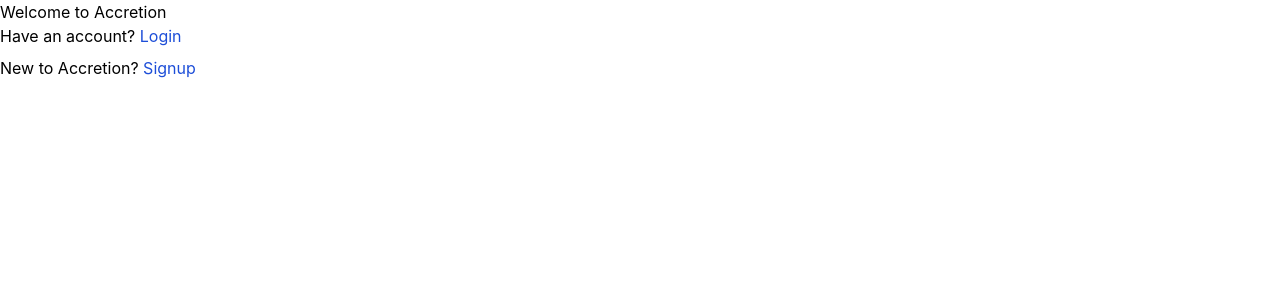
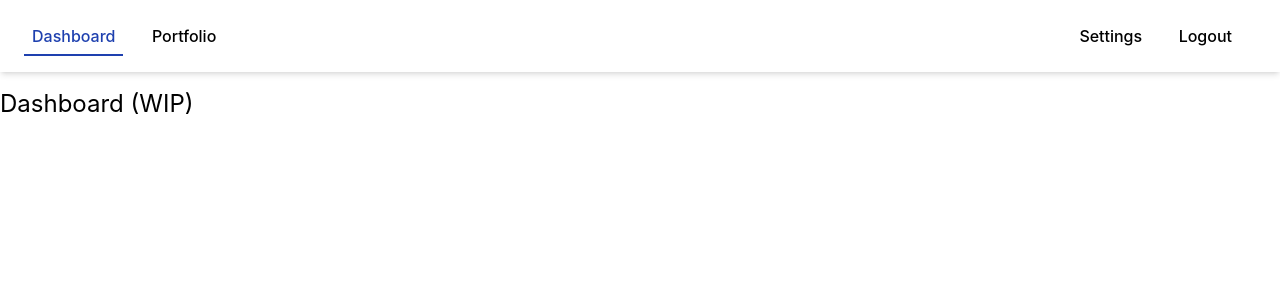
Before and after one commit to isgrove/accretion, a Django app: page /dashboard/ in a window 1280 px wide. Shown: the top 300 px of the page. Run offline with Django 3.2, Linux system fonts and the light colour scheme; some libraries are stand-ins or nearby versions.

Commit message:
Created portfolio and dashboard view

```diff
--- a/accretion/accretion/templates/base.html
+++ b/accretion/accretion/templates/base.html
@@ -7,12 +7,14 @@
     <meta charset="UTF-8">
     <meta http-equiv="X-UA-Compatible" content="IE=edge">
     <meta name="viewport" content="width=device-width, initial-scale=1.0">
-    <title>{% block title%} {% endblock %}</title>
+    <title>{% block title%}Home{% endblock %} | Accretion</title>
     {% tailwind_css %}
     <link rel="stylesheet" href="{% static 'css/main.css' %}">
 </head>
 
 <body>
+    {% block navigation %}
+    {% endblock %}
     <div class="container">
         {% if messages %}
             {% for message in messages%}
--- a/accretion/accretion/templates/includes/home_marketing.html
+++ /dev/null
@@ -1,3 +0,0 @@
-<h1>Welcome to Accretion</h1>
-<p class="mb-2">Have an account? <a class="text-blue-700" href="{% url 'app:login' %}">Login</a></p>
-<p class="mb-2">New to Accretion? <a class="text-blue-700" href="{% url 'app:signup' %}">Signup</a></p>
--- a/accretion/accretion/templates/includes/navigation_app.html
+++ b/accretion/accretion/templates/includes/navigation_app.html
@@ -3,12 +3,12 @@
         <div class="grid grid-cols-2">
             <div>
                 <a class="font-medium text-black mr-4 px-2 py-2 no-underline hover:text-blue-800 hover:bg-blue-100 transition-all
-            {% if request.path == '/dashboard' %}border-0 border-b-2 border-blue-800 border-solid text-blue-800 hover:rounded hover:border-b-0
+            {% if request.path == '/dashboard/' %}border-0 border-b-2 border-blue-800 border-solid text-blue-800 hover:rounded hover:border-b-0
             {% else %} rounded {% endif %}" href="{% url 'app:home' %}">Dashboard</a>
 
                 <a class="font-medium text-black mr-4 px-2 py-2 no-underline hover:text-blue-800 hover:bg-blue-100 transition-all
-            {% if request.path == '/' %}border-0 border-b-2 border-blue-800 border-solid text-blue-800 hover:rounded hover:border-b-0
-            {% else %} rounded {% endif %}" href="{% url 'app:home' %}">Portfolio</a>
+            {% if request.path == '/portfolio/' %}border-0 border-b-2 border-blue-800 border-solid text-blue-800 hover:rounded hover:border-b-0
+            {% else %} rounded {% endif %}" href="{% url 'app:portfolio' %}">Portfolio</a>
             </div>
             <div class="mr-0 ml-auto">
                 <a class="font-medium text-black mr-4 px-2 py-2 no-underline hover:text-blue-800 hover:bg-blue-100 transition-all
--- a/accretion/accretion/templates/includes/no_trade_data.html
+++ b/accretion/accretion/templates/includes/no_trade_data.html
@@ -1,5 +1,5 @@
 <div class="mt-16 text-center mx-auto py-8 px-8 w-2/4 bg-gray-100 rounded-lg">
     <h3 class="mb-4">Keep track of your portfolio</h3>
-    <p class="mb-4 text-gray-700">You haven't added any trade data but once you do you will be able to get insights on your portfolio.</p>
+    <p class="mb-4 text-gray-700">You haven't added any trade data but once you do you will be able to get insights on your stock portfolio.</p>
     <a class="font-medium text-white px-4 py-2 no-underline bg-blue-800 rounded inline-block transition-all hover:bg-blue-700" href="{% url 'app:upload' %}">Add trade data</a>
 </div>
--- /dev/null
+++ b/accretion/app/templates/app/dashboard.html
@@ -0,0 +1,11 @@
+{% extends 'base.html' %}
+
+{% block title %}Dashboard{% endblock %}
+
+{% block navigation %}{% include "includes/navigation_app.html" %}{% endblock %}
+
+{% block content %}
+    <div class="container">
+        <h1 class="text-2xl">Dashboard (WIP)</h1>
+    </div>
+{% endblock %}
--- a/accretion/app/templates/app/home.html
+++ b/accretion/app/templates/app/home.html
@@ -3,9 +3,18 @@
 {% block title %}Home{% endblock %}
 
 {% block content %}
-    {% if user.is_authenticated %}
-        {% include "includes/home_app.html" %}
-    {% else %}
-        {% include "includes/home_marketing.html" %}
-    {% endif %}
+<div class="bg-gray-100 p-6">
+    <div class="container text-center mx-auto">
+        <h1 class="mb-4">Get a Bird's Eye View of Your Stock Portfolio</h1>
+        <p class="text-grey-700 mb-4">Lorem ipsum dolor sit amet consectetur adipisicing elit. Delectus porro, ducimus
+            neque illo dicta vero voluptatem reprehenderit ullam blanditiis, assumenda animi sint. Mollitia, cupiditate
+            repudiandae obcaecati beatae velit nulla molestiae.</p>
+        <a class="font-medium text-white px-4 py-2 no-underline bg-blue-800 rounded inline-block transition-all hover:bg-blue-700 mb-4"
+            href="{% url 'app:signup' %}">Get Started</a>
+        <p class="mb-4 text-xs">Already have an account? <a class="text-blue-800 hover:text-blue-700"
+                href="{% url 'app:login' %}">Login</a></p>
+    </div>
+</div>
+<div class="container">
+</div>
 {% endblock %}
--- a/accretion/app/urls.py
+++ b/accretion/app/urls.py
@@ -1,5 +1,5 @@
 from django.conf.urls import url, include
-from .views import signup, upload_portfolio_data, home
+from .views import signup, upload_portfolio_data, home, portfolio, dashboard
 
 app_name = "app"
 
@@ -7,5 +7,7 @@
     url("", include("django.contrib.auth.urls")),
     url("signup/", signup, name="signup"),
     url("account/portfolio/", upload_portfolio_data, name="upload"),
+    url("dashboard/", dashboard, name="dashboard"),
+    url("portfolio/", portfolio, name="portfolio"),
     url("", home, name="home"),
 ]
--- a/accretion/app/views.py
+++ b/accretion/app/views.py
@@ -1,5 +1,6 @@
 from django.contrib import messages
 from django.contrib.auth import login
+from django.contrib.auth.decorators import login_required
 from django.core.files.storage import default_storage
 from django.shortcuts import redirect, render
 from django.urls import reverse
@@ -23,18 +24,31 @@
 
 
 def home(request):
+    print("Home loaded")
     if request.user.is_authenticated:
-        portfolio_id = Portfolio.objects.get(owner_id=Profile.objects.get(user_id=request.user.id).id).id
-        return render(
-            request,
-            "app/home.html",
-            {"trade_data": get_display_data(portfolio_id)}
-        )
+        print("Redirecting from home to portfolio")
+        return redirect("app:dashboard") #TODO: change to dashboard
     else:
         return render(
             request,
             "app/home.html",
         )
+
+
+def dashboard(request):
+    return render(
+        request,
+        "app/dashboard.html",
+    )
+
+
+def portfolio(request):
+    portfolio_id = Portfolio.objects.get(owner_id=Profile.objects.get(user_id=request.user.id).id).id
+    return render(
+        request,
+        "app/portfolio.html",
+        {"trade_data": get_display_data(portfolio_id)}
+    )
 
 
 def upload_portfolio_data(request):
```
Also changed, not shown: accretion/accretion/templates/includes/home_app.html (deleted, +0 -15 lines), accretion/app/templates/app/portfolio.html (added, +22 -0 lines).
